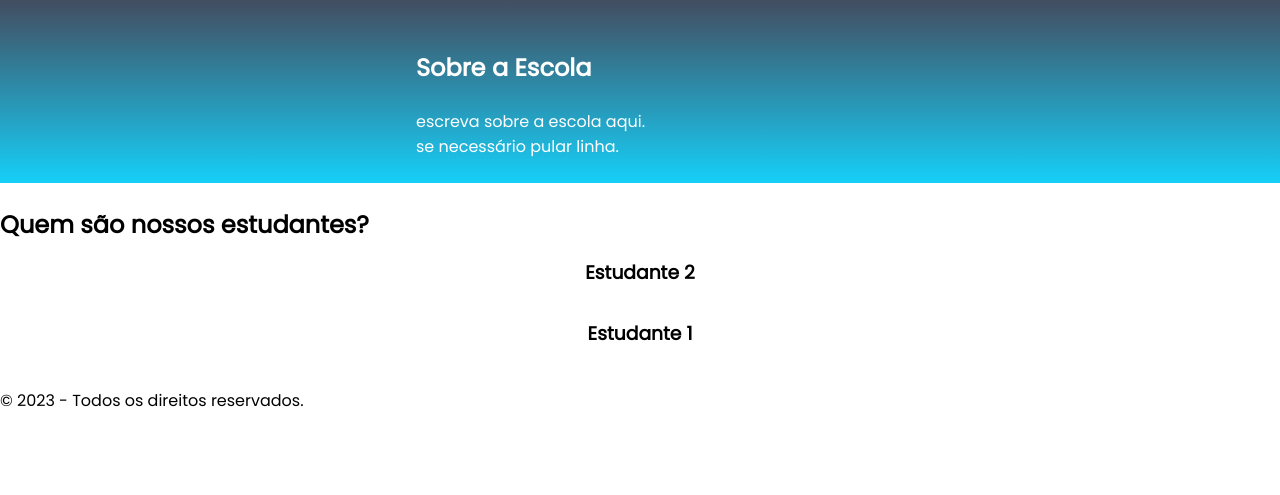
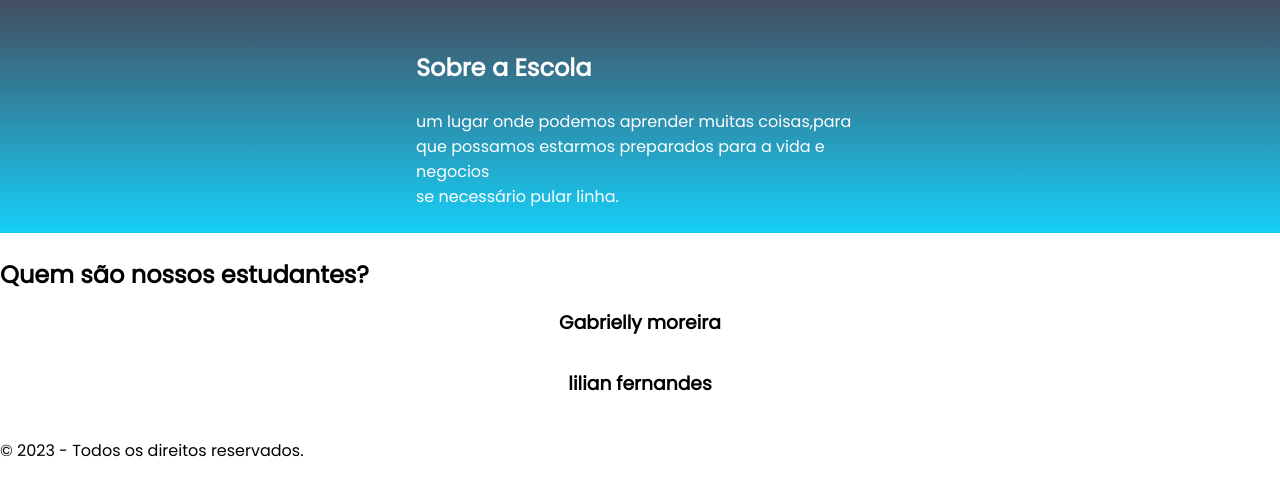
Before and after one commit to gbjpm/site-de-escola, a plain HTML site: page index.html in a window 1280 px wide. Shown: the part 121-616 px from the top of the page. Drawn offline with Linux system fonts and the light colour scheme.

Commit message:
alterei meu nome e falei sobre a escola

```diff
--- a/index.html
+++ b/index.html
@@ -22,7 +22,7 @@
     <section class="escola">
         <div class="escola-div-conteudo">
             <h2 class="escola-titulo">Sobre a Escola</h2>
-            <p class="escola-texto-um">escreva sobre a escola aqui.</p>
+            <p class="escola-texto-um">um lugar onde podemos aprender muitas coisas,para que possamos estarmos preparados para a vida e negocios</p>
             <p class="escola-texto-dois">se necessário pular linha.</p>
         </div>
 
@@ -33,12 +33,12 @@
         <span></span>
         <div class="estudante-div">
 
-            <h3 class="estudante-nome">Estudante 2</h3>
+            <h3 class="estudante-nome">Gabrielly moreira</h3>
 
         </div>
         <div class="estudante-div">
 
-            <h3 class="estudante-nome">Estudante 1</h3>
+            <h3 class="estudante-nome">lilian fernandes</h3>
 
         </div>
 
```
